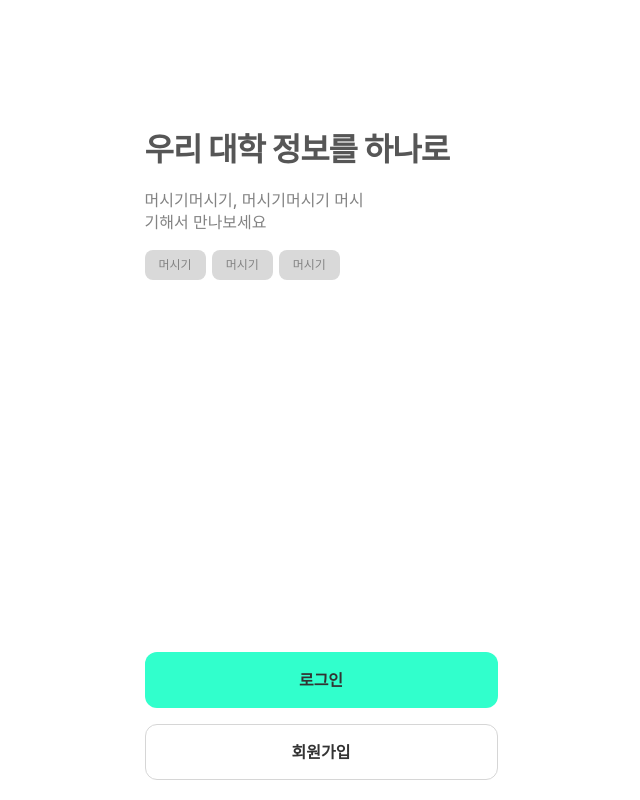
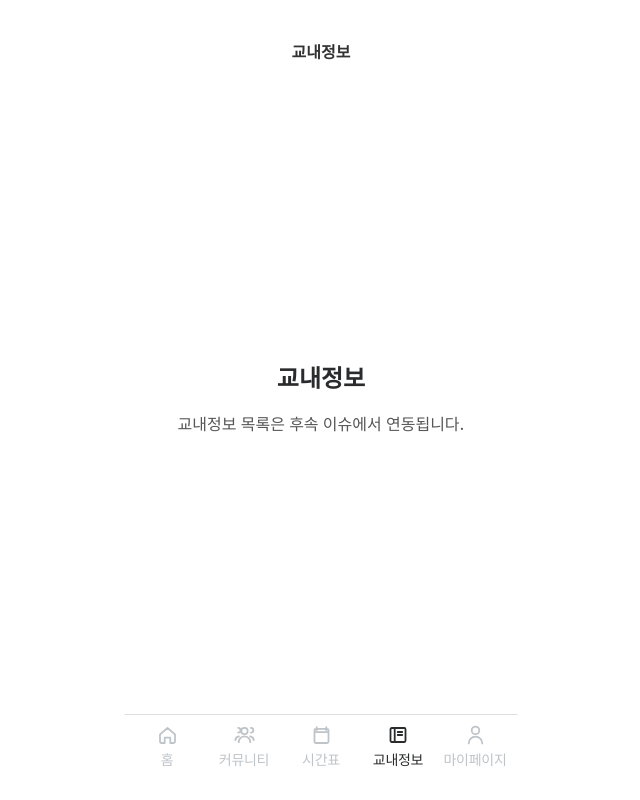
Before and after one commit to campus-navi/frontend, a React (Vite) app: page /info in a window 1280 px wide. Before the commit this address led to /. Shown: the whole page, without its empty margins (319-959 px from the left). Built offline with nearby package versions, Linux system fonts and the light colour scheme; no server answers.

Commit message:
feat: 교내정보 목록 placeholder 추가 (#108)

```diff
--- a/src/App.tsx
+++ b/src/App.tsx
@@ -1,6 +1,7 @@
 import { Navigate, Route, Routes } from 'react-router-dom';
 
 import HomePage from '@/pages/HomePage';
+import InfoPage from '@/pages/InfoPage';
 import InfoPostDetailPage from '@/pages/InfoPostDetailPage';
 import NoticeInterestsCompletePage from '@/pages/NoticeInterestsCompletePage';
 import NoticeInterestsPage from '@/pages/NoticeInterestsPage';
@@ -14,6 +15,7 @@ export default function App() {
     <Routes>
       <Route index element={<OnboardingPage />} />
       <Route path="/home" element={<HomePage />} />
+      <Route path="/info" element={<InfoPage />} />
       <Route path="/info/posts/:postId" element={<InfoPostDetailPage />} />
       <Route path="/login" element={<LoginPage />} />
       <Route path="/notice-interests" element={<NoticeInterestsPage />} />
--- a/src/components/ui/MobileGnb.tsx
+++ b/src/components/ui/MobileGnb.tsx
@@ -13,7 +13,7 @@ const items: Array<{ id: MobileGnbItem; label: string; path?: string; icon: Reac
   { id: 'home', label: '홈', path: '/home', icon: <HomeIcon /> },
   { id: 'community', label: '커뮤니티', icon: <CommunityIcon /> },
   { id: 'date', label: '시간표', icon: <CalendarIcon /> },
-  { id: 'info', label: '교내정보', icon: <InfoIcon /> },
+  { id: 'info', label: '교내정보', path: '/info', icon: <InfoIcon /> },
   { id: 'my', label: '마이페이지', icon: <MyIcon /> },
 ];
 
--- /dev/null
+++ b/src/pages/InfoPage.tsx
@@ -0,0 +1,23 @@
+import { AppHeader } from '@/components/ui/AppHeader';
+import { MobileGnb } from '@/components/ui/MobileGnb';
+
+export default function InfoPage() {
+  return (
+    <main className="min-h-[100svh] bg-white">
+      <div className="mx-auto flex min-h-[100svh] w-full max-w-[393px] flex-col bg-white pb-[86px]">
+        <AppHeader title="교내정보" />
+
+        <section className="flex flex-1 flex-col justify-center px-5 py-10 text-center">
+          <h1 className="text-[24px] font-bold leading-[1.4] text-[#292B2C]">
+            교내정보
+          </h1>
+          <p className="mt-4 text-[16px] font-medium leading-[1.5] text-[#565656]">
+            교내정보 목록은 후속 이슈에서 연동됩니다.
+          </p>
+        </section>
+      </div>
+
+      <MobileGnb activeItem="info" />
+    </main>
+  );
+}
```
